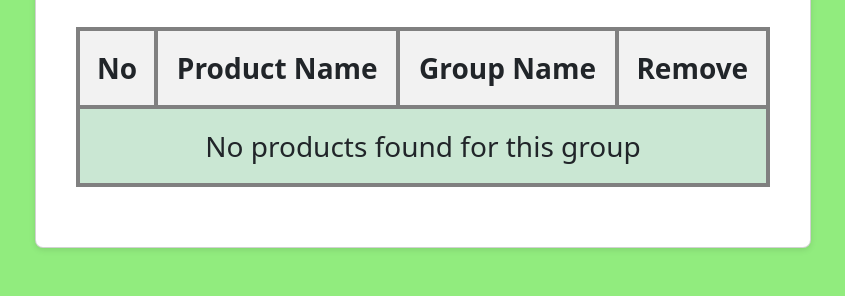
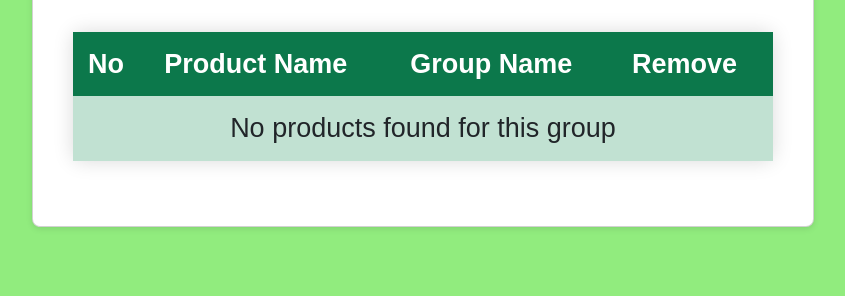
Before and after one commit to muhammedshamil8/mobile-store, a PHP site: page /product.php?groupid=1 in a window 1280 px wide. Shown: the part 504-800 px from the top of the page, without its empty margins (217-1062 px from the left). Run offline with PHP 8.4, Linux system fonts and the light colour scheme; data that the repository does not hold is empty.

Commit message:
table style modified and dark-mode  added on table

```diff
--- a/product.php
+++ b/product.php
@@ -249,9 +249,9 @@ if (!empty($groupid)) {
       color: #fff;
       border: none;
       border-radius: 5px;
-      padding: 20px 40px;
+      padding: 20px 30px;
       font-size: 24px;
-      cursor: pointer;
+      cursor: cell;
       transition: background-color 0.3s;
       margin-top: 20px;
 
@@ -358,27 +358,73 @@ if (!empty($groupid)) {
       display: block;
     }
 
-    .table {
-      width: 100%;
-      font-size: 28px;
-      border-collapse: collapse;
-      margin: 20px auto;
+    .styled-table {
+  border-collapse: separate;
+  border-spacing: 0;
+  margin: 25px 0;
+  font-size: 0.9em;
+  font-family: sans-serif;
+  min-width: 700px;
+  box-shadow: 0 0 20px rgba(0, 0, 0, 0.15);
+  border-radius: 8px;
 }
 
-    .table th,
-    .table td {
-      border: 4px solid #808080;
-      padding: 16px;
-      text-align: center;
+.styled-table.dark-mode {
+  background-color: #171717;
+  color: #ffffff;
+  box-shadow: 0 0 20px rgba(255, 255, 255, 0.15);
 }
 
-    .table td {
-      background-color: #CAE7D3;
+.styled-table thead tr {
+  background-color: #0c784b;
+  color: #ffffff;
+  text-align: left;
 }
 
-    .table th {
-      background-color: #f2f2f2;
+.styled-table.dark-mode thead tr {
+  background-color: #061148;
+}
+
+.styled-table th,
+.styled-table td {
+  padding: 12px 15px;
+}
+
+.styled-table tbody tr {
+  border-bottom: thin solid #dddddd;
+}
+
+.styled-table tbody tr:nth-of-type(even) {
+  background-color: #E1F8DC;
+}
+
+.styled-table.dark-mode tbody tr:nth-of-type(even) {
+  background-color: #212124;
+}
+
+.styled-table tbody tr:nth-of-type(odd) {
+  background-color: #C1E1D2;
+}
+
+.styled-table.dark-mode tbody tr:nth-of-type(odd) {
+  background-color: #161618;
+}
+
+.styled-table tbody tr:last-of-type {
+  border-bottom: none;
+}
+
+.styled-table tbody tr.active-row {
   font-weight: bold;
+  color: #171717;
+}
+
+.styled-table.dark-mode tbody tr.active-row {
+  color: #ffffff;
+}
+
+.styled-table tbody td:last-child {
+  text-align: center;
 }
 
 .btn {
@@ -399,8 +445,9 @@ if (!empty($groupid)) {
 .btn-red {
   background-color: red;
   color: white;
-      padding: 24px 48px;
-      font-size: 32px;
+  padding: 12px 24px;
+  font-size: 18px;
+  border-radius: 6px;
 }
 
 .btn-red:hover {
@@ -410,8 +457,9 @@ if (!empty($groupid)) {
 .btn-blue {
   background-color: blue;
   color: white;
-      padding: 24px 48px;
-      font-size: 32px;
+  padding: 12px 24px;
+  font-size: 18px;
+  border-radius: 6px;
 }
 
     h3,
@@ -423,14 +471,19 @@ if (!empty($groupid)) {
     function toggleDarkMode() {
   var body = document.querySelector('body');
   var card = document.querySelector('.card');
+  var table = document.querySelector('.styled-table');
+  var isDarkMode = localStorage.getItem('darkMode');
+
   body.classList.toggle('dark-mode');
 
-      // Update card class based on dark mode
+  // Update card and table class based on dark mode
   if (body.classList.contains('dark-mode')) {
     card.classList.add('dark-mode');
+    table.classList.add('dark-mode');
     localStorage.setItem('darkMode', 'true');
   } else {
     card.classList.remove('dark-mode');
+    table.classList.remove('dark-mode');
     localStorage.setItem('darkMode', 'false');
   }
 }
@@ -439,11 +492,13 @@ if (!empty($groupid)) {
 document.addEventListener('DOMContentLoaded', function () {
   var body = document.querySelector('body');
   var card = document.querySelector('.card');
-      var darkMode = localStorage.getItem('darkMode');
+  var table = document.querySelector('.styled-table');
+  var isDarkMode = localStorage.getItem('darkMode');
 
-      if (darkMode === 'true') {
+  if (isDarkMode === 'true') {
     body.classList.add('dark-mode');
     card.classList.add('dark-mode');
+    table.classList.add('dark-mode');
   }
 });
 
@@ -466,7 +521,6 @@ if (!empty($groupid)) {
         }
       }
     }
-
     function clearSearch() {
       var input = document.getElementById('myInput');
       var tr = document.getElementsByTagName('tr');
@@ -532,7 +586,7 @@ if (!empty($groupid)) {
           <h3>Group:
             <?php echo $groupname; ?>
           </h3>
-          <table class="table" id="mytable">
+          <table class="styled-table" id="mytable">
             <thead class="thead-dark">
               <tr>
                 <th>No</th>
@@ -548,7 +602,7 @@ if (!empty($groupid)) {
                 if (!empty($products)) {
                   $counter = 1;
                   foreach ($products as $row) {
-                    echo "<tr>
+                    echo "<tr class=\"active-row\">
       <td>" . $counter . "</td>
       <td>" . $row["product_name"] . "</td>
       <td>" . $row["groupname"] . "</td>
```
Also changed, not shown: group.php (+123 -18 lines). Lines whose indentation alone changed are shown as unchanged.
